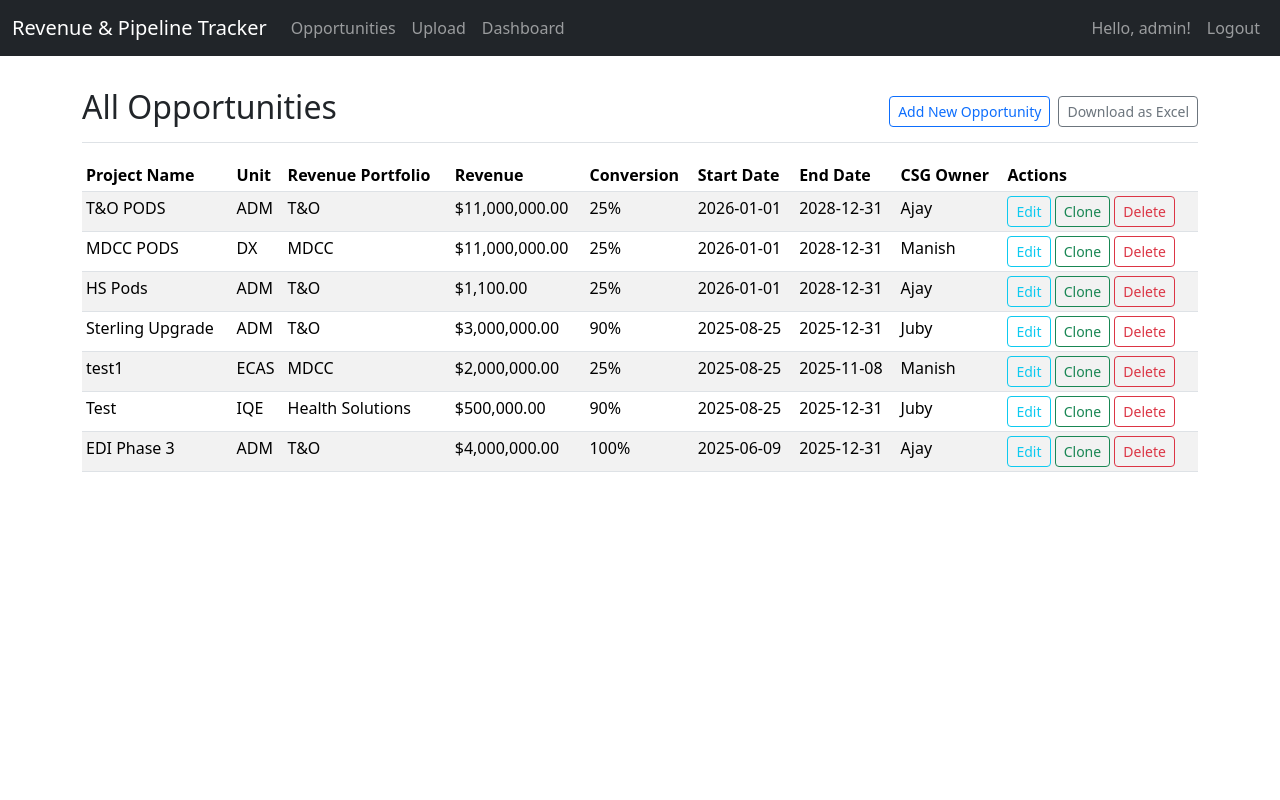
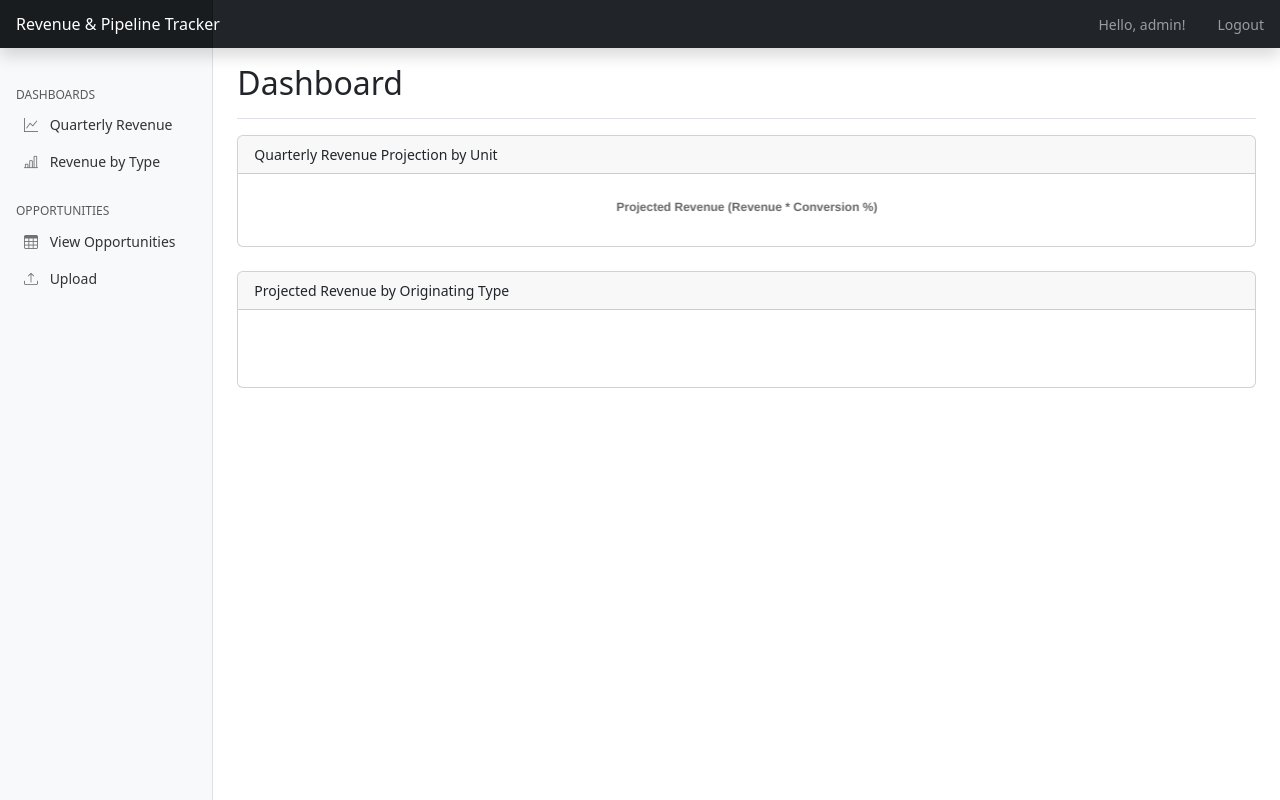
Before and after one commit to sumeettandon/revenue-tracker, a Flask app: page / in a window 1280 px wide. Run offline with Flask 3, Linux system fonts and the light colour scheme; a user stored in the database is signed in; data comes from the database, SQL or seed files in the repository.

Commit message:
Updated Layout and flows

```diff
--- a/app.py
+++ b/app.py
@@ -154,7 +154,7 @@ def _populate_opportunity_from_form(opportunity, form_data):
 @app.route('/login', methods=['GET', 'POST'])
 def login():
     if current_user.is_authenticated:
-        return redirect(url_for('index'))
+        return redirect(url_for('dashboard'))
     if request.method == 'POST':
         username = request.form['username']
         password = request.form['password']
@@ -163,7 +163,7 @@ def login():
             login_user(user, remember=True) # Remember user for future sessions
             flash('Logged in successfully!', 'success')
             next_page = request.args.get('next')
-            return redirect(next_page or url_for('index'))
+            return redirect(next_page or url_for('dashboard'))
         else:
             flash('Login Unsuccessful. Please check username and password', 'danger')
     return render_template('login.html')
@@ -178,7 +178,7 @@ def logout():
 @app.route('/register', methods=['GET', 'POST'])
 def register():
     if current_user.is_authenticated:
-        return redirect(url_for('index'))
+        return redirect(url_for('dashboard'))
     if request.method == 'POST':
         username = request.form['username']
         password = request.form['password']
@@ -202,7 +202,12 @@ def register():
 
 @app.route('/')
 @login_required
-def index():
+def dashboard():
+    return render_template('dashboard.html')
+
+@app.route('/opportunities')
+@login_required
+def opportunities():
     opportunities = Opportunity.query.order_by(Opportunity.start_date.desc()).all()
     return render_template('index.html', opportunities=opportunities)
 
@@ -214,7 +219,7 @@ def add_opportunity():
         _populate_opportunity_from_form(new_opp, request.form)
         db.session.add(new_opp)
         db.session.commit()
-        return redirect(url_for('index'))
+        return redirect(url_for('opportunities'))
     return render_template('form.html', action="Add", opportunity=None)
 
 @app.route('/edit/<int:id>', methods=['GET', 'POST'])
@@ -224,7 +229,7 @@ def edit_opportunity(id):
     if request.method == 'POST':
         _populate_opportunity_from_form(opp_to_edit, request.form)
         db.session.commit()
-        return redirect(url_for('index'))
+        return redirect(url_for('opportunities'))
     return render_template('form.html', action="Edit", opportunity=opp_to_edit)
 
 @app.route('/delete/<int:id>', methods=['POST'])
@@ -233,7 +238,7 @@ def delete_opportunity(id):
     opp_to_delete = db.get_or_404(Opportunity, id)
     db.session.delete(opp_to_delete)
     db.session.commit()
-    return redirect(url_for('index'))
+    return redirect(url_for('opportunities'))
 
 @app.route('/clone/<int:id>', methods=['POST'])
 @login_required
@@ -263,7 +268,7 @@ def clone_opportunity(id):
 def upload_spreadsheet():
     if not current_user.can_upload:
         flash('You do not have permission to upload spreadsheets.', 'warning')
-        return redirect(url_for('index'))
+        return redirect(url_for('dashboard'))
 
     if request.method == 'POST':
         if 'file' not in request.files:
@@ -327,18 +332,13 @@ def upload_spreadsheet():
 
                 db.session.commit()
                 flash('Spreadsheet uploaded and data imported successfully!', 'success')
-                return redirect(url_for('index'))
+                return redirect(url_for('opportunities'))
             except Exception as e:
                 db.session.rollback()
                 flash(f'An error occurred during upload: {e}', 'danger')
                 return redirect(request.url)
 
     return render_template('upload.html')
-
-@app.route('/dashboard')
-@login_required
-def dashboard():
-    return render_template('dashboard.html')
 
 @app.route('/download')
 @login_required
--- a/templates/base.html
+++ b/templates/base.html
@@ -5,39 +5,141 @@
     <meta name="viewport" content="width=device-width, initial-scale=1">
     <title>{% block title %}Revenue Tracker{% endblock %}</title>
     <link href="https://cdn.jsdelivr.net/npm/bootstrap@5.3.3/dist/css/bootstrap.min.css" rel="stylesheet">
+    <link rel="stylesheet" href="https://cdn.jsdelivr.net/npm/bootstrap-icons@1.10.3/font/bootstrap-icons.css">
     <style>
-        body { padding-top: 4.5rem; }
+      body {
+        font-size: .875rem;
+      }
+      .sidebar {
+        position: fixed;
+        top: 0;
+        bottom: 0;
+        left: 0;
+        z-index: 100; /* Behind the navbar */
+        padding: 48px 0 0; /* Height of navbar */
+        box-shadow: inset -1px 0 0 rgba(0, 0, 0, .1);
+      }
+
+      @media (max-width: 767.98px) {
+        .sidebar {
+          top: 5rem;
+        }
+      }
+
+      .sidebar-sticky {
+        position: relative;
+        top: 0;
+        height: calc(100vh - 48px);
+        padding-top: .5rem;
+        overflow-x: hidden;
+        overflow-y: auto; /* Scrollable contents if viewport is shorter than content. */
+      }
+
+      .sidebar .nav-link {
+        font-weight: 500;
+        color: #333;
+      }
+
+      .sidebar .nav-link .bi {
+        margin-right: 8px;
+        color: #727272;
+      }
+
+      .sidebar .nav-link.active {
+        color: #2470dc;
+      }
+
+      .sidebar .nav-link:hover .bi,
+      .sidebar .nav-link.active .bi {
+        color: inherit;
+      }
+
+      .sidebar-heading {
+        font-size: .75rem;
+      }
+
+      .navbar-brand {
+        padding-top: .75rem;
+        padding-bottom: .75rem;
+        background-color: rgba(0, 0, 0, .25);
+        box-shadow: inset -1px 0 0 rgba(0, 0, 0, .25);
+      }
+
+      .navbar .navbar-toggler {
+        top: .25rem;
+        right: 1rem;
+      }
     </style>
   </head>
   <body>
-    <nav class="navbar navbar-expand-md navbar-dark fixed-top bg-dark">
-        <div class="container-fluid">
-            <a class="navbar-brand" href="{{ url_for('index') }}">Revenue & Pipeline Tracker</a>
-            <button class="navbar-toggler" type="button" data-bs-toggle="collapse" data-bs-target="#navbarCollapse" aria-controls="navbarCollapse" aria-expanded="false" aria-label="Toggle navigation">
+    <header class="navbar navbar-dark sticky-top bg-dark flex-md-nowrap p-0 shadow">
+      <a class="navbar-brand col-md-3 col-lg-2 me-0 px-3 fs-6" href="{{ url_for('dashboard') }}">Revenue & Pipeline Tracker</a>
+      <button class="navbar-toggler position-absolute d-md-none collapsed" type="button" data-bs-toggle="collapse" data-bs-target="#sidebarMenu" aria-controls="sidebarMenu" aria-expanded="false" aria-label="Toggle navigation">
         <span class="navbar-toggler-icon"></span>
       </button>
-            <div class="collapse navbar-collapse" id="navbarCollapse">
+      <ul class="navbar-nav flex-row ms-auto">
         {% if current_user.is_authenticated %}
-                <ul class="navbar-nav me-auto mb-2 mb-md-0">
-                    <li class="nav-item"><a class="nav-link" href="{{ url_for('index') }}">Opportunities</a></li>
-                    <li class="nav-item"><a class="nav-link" href="{{ url_for('upload_spreadsheet') }}">Upload</a></li>
-                    <li class="nav-item"><a class="nav-link" href="{{ url_for('dashboard') }}">Dashboard</a></li>
-                </ul>
-                {% endif %}
-                <ul class="navbar-nav ms-auto mb-2 mb-md-0">
-                    {% if current_user.is_authenticated %}
-                        <li class="nav-item"><span class="nav-link">Hello, {{ current_user.username }}!</span></li>
-                        <li class="nav-item"><a class="nav-link" href="{{ url_for('logout') }}">Logout</a></li>
+            <li class="nav-item text-nowrap">
+                <span class="nav-link px-3">Hello, {{ current_user.username }}!</span>
+            </li>
+            <li class="nav-item text-nowrap">
+                <a class="nav-link px-3" href="{{ url_for('logout') }}">Logout</a>
+            </li>
         {% else %}
-                        <li class="nav-item"><a class="nav-link" href="{{ url_for('register') }}">Register</a></li>
-                        <li class="nav-item"><a class="nav-link" href="{{ url_for('login') }}">Login</a></li>
+            <li class="nav-item text-nowrap">
+                <a class="nav-link px-3" href="{{ url_for('register') }}">Register</a>
+            </li>
+            <li class="nav-item text-nowrap">
+                <a class="nav-link px-3" href="{{ url_for('login') }}">Login</a>
+            </li>
         {% endif %}
       </ul>
-            </div>
+    </header>
+
+    <div class="container-fluid">
+      <div class="row">
+        {% if current_user.is_authenticated %}
+        <nav id="sidebarMenu" class="col-md-3 col-lg-2 d-md-block bg-light sidebar collapse">
+          <div class="position-sticky pt-3 sidebar-sticky">
+            <h6 class="sidebar-heading d-flex justify-content-between align-items-center px-3 mt-4 mb-1 text-muted text-uppercase">
+              <span>Dashboards</span>
+            </h6>
+            <ul class="nav flex-column ms-2">
+                <li class="nav-item">
+                    <a class="nav-link" href="{{ url_for('dashboard') }}#revenueByUnitChartCard">
+                        <i class="bi bi-graph-up"></i>
+                        Quarterly Revenue
+                    </a>
+                </li>
+                <li class="nav-item">
+                    <a class="nav-link" href="{{ url_for('dashboard') }}#revenueByOriginatingTypeChartCard">
+                        <i class="bi bi-bar-chart-line"></i>
+                        Revenue by Type
+                    </a>
+                </li>
+            </ul>
+            <h6 class="sidebar-heading d-flex justify-content-between align-items-center px-3 mt-4 mb-1 text-muted text-uppercase">
+              <span>Opportunities</span>
+            </h6>
+            <ul class="nav flex-column ms-2">
+                <li class="nav-item">
+                    <a class="nav-link" href="{{ url_for('opportunities') }}">
+                        <i class="bi bi-table"></i>
+                        View Opportunities
+                    </a>
+                </li>
+                <li class="nav-item">
+                    <a class="nav-link" href="{{ url_for('upload_spreadsheet') }}">
+                        <i class="bi bi-upload"></i>
+                        Upload
+                    </a>
+                </li>
+            </ul>
           </div>
         </nav>
+        {% endif %}
 
-    <main class="container">
+        <main class="{% if current_user.is_authenticated %}col-md-9 ms-sm-auto col-lg-10 px-md-4{% else %}col-12{% endif %}">
             {% with messages = get_flashed_messages(with_categories=true) %}
               {% if messages %}
                 {% for category, message in messages %}
@@ -50,6 +152,8 @@
             {% endwith %}
             {% block content %}{% endblock %}
         </main>
+      </div>
+    </div>
 
     <script src="https://cdn.jsdelivr.net/npm/bootstrap@5.3.3/dist/js/bootstrap.bundle.min.js"></script>
     {% block scripts %}{% endblock %}
--- a/templates/dashboard.html
+++ b/templates/dashboard.html
@@ -7,12 +7,12 @@
     <h1 class="h2">Dashboard</h1>
 </div>
 
-<div class="card mb-4">
+<div class="card mb-4" id="revenueByUnitChartCard">
     <div class="card-header">Quarterly Revenue Projection by Unit</div>
     <div class="card-body"><canvas id="revenueByUnitChart" width="100%" height="40"></canvas></div>
 </div>
 
-<div class="card mb-4">
+<div class="card mb-4" id="revenueByOriginatingTypeChartCard">
     <div class="card-header">Projected Revenue by Originating Type</div>
     <div class="card-body"><canvas id="revenueByOriginatingTypeChart" width="100%" height="40"></canvas></div>
 </div>
```
Lines whose indentation alone changed are shown as unchanged.
